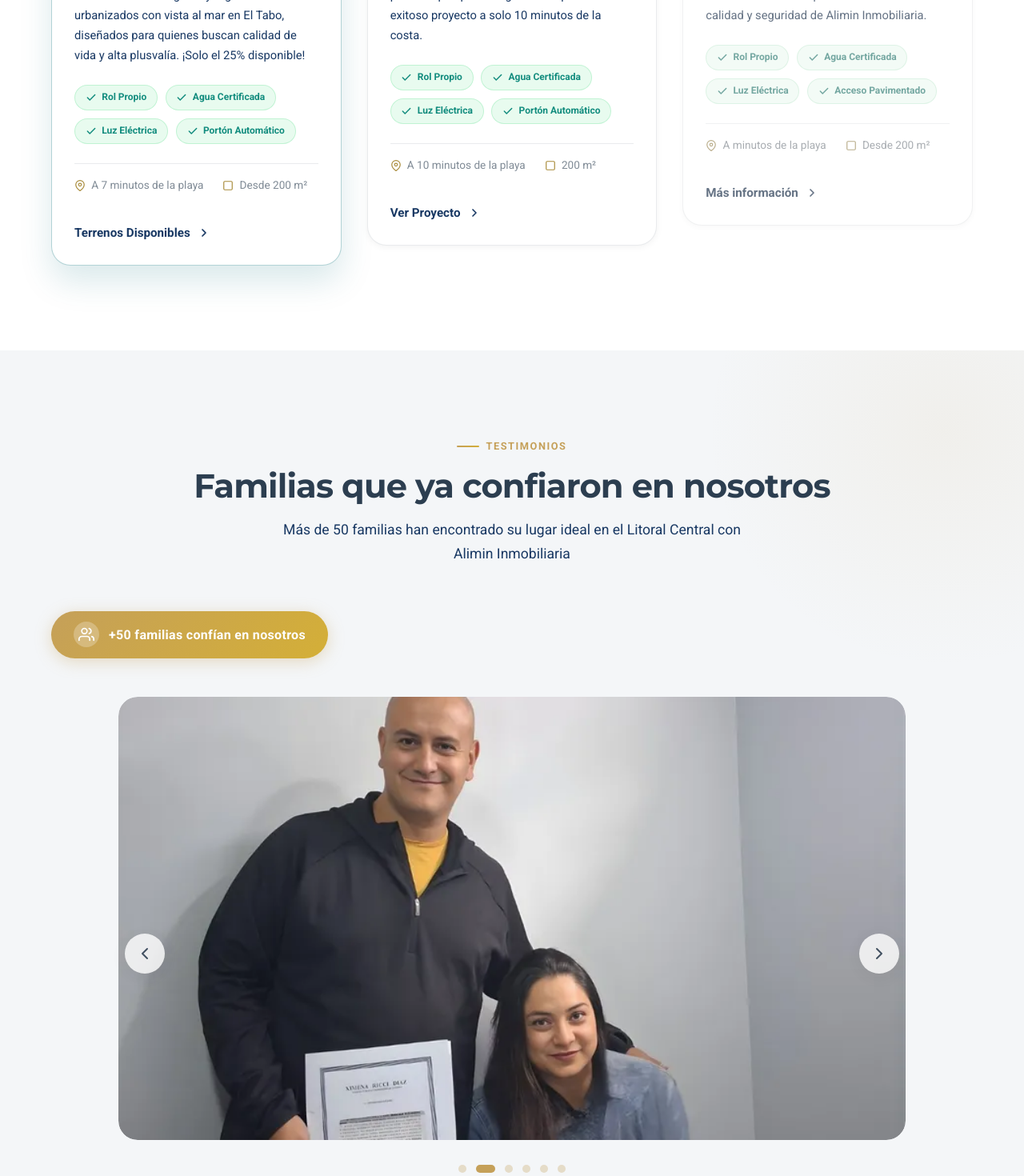
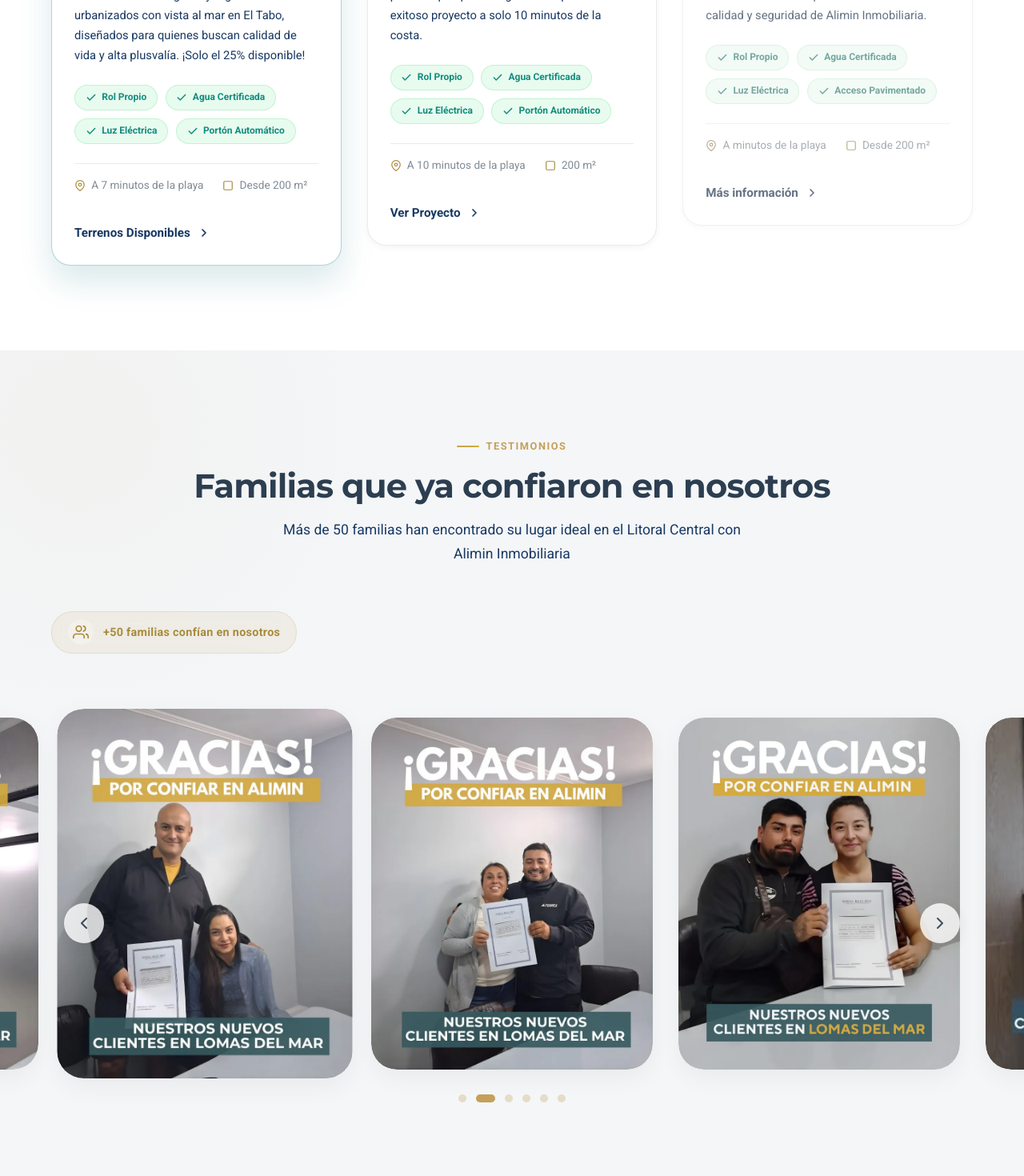
Before and after one commit to Nico-lab-cl/aliminspa, a Next.js app: page / in a window 1280 px wide. Shown: the part 1500-2970 px from the top of the page at 80% size. Built offline with nearby package versions, Linux system fonts and the light colour scheme.

Commit message:
style: refine testimonials with 3-column desktop layout and premium styling

```diff
--- a/src/components/sections/Testimonials.module.css
+++ b/src/components/sections/Testimonials.module.css
@@ -5,11 +5,11 @@
 
 .bgOrb {
     position: absolute;
-    width: 600px;
-    height: 600px;
-    background: radial-gradient(circle, rgba(197, 160, 89, 0.08) 0%, transparent 70%);
-    top: -200px;
-    right: -200px;
+    width: 800px;
+    height: 800px;
+    background: radial-gradient(circle, rgba(197, 160, 89, 0.05) 0%, transparent 70%);
+    top: -300px;
+    left: -300px;
     pointer-events: none;
     z-index: 0;
 }
@@ -18,16 +18,23 @@
     display: inline-flex;
     align-items: center;
     gap: 0.75rem;
-    background: linear-gradient(135deg, var(--gold) 0%, var(--gold-light) 100%);
-    color: white;
-    padding: 0.85rem 1.75rem;
+    background: rgba(197, 160, 89, 0.1);
+    backdrop-filter: blur(10px);
+    border: 1px solid rgba(197, 160, 89, 0.2);
+    color: var(--gold-dark);
+    padding: 0.6rem 1.25rem;
     border-radius: var(--radius-full);
     font-weight: 600;
-    font-size: 1rem;
+    font-size: 0.9rem;
     margin-bottom: 3rem;
-    box-shadow: 0 4px 20px rgba(197, 160, 89, 0.35);
     position: relative;
     z-index: 1;
+    transition: all var(--transition-base);
+}
+
+.badge:hover {
+    background: rgba(197, 160, 89, 0.15);
+    transform: translateY(-2px);
 }
 
 .badgeIcon {
@@ -47,37 +54,45 @@
 .carouselContainer {
     position: relative;
     width: 100%;
-    max-width: 1000px;
+    max-width: 1400px;
     margin: 0 auto;
-    overflow: hidden;
-    padding-bottom: 3rem;
+    overflow: visible;
+    padding: 2rem 0 4rem;
     z-index: 1;
 }
 
 .carouselTrack {
     display: flex;
-    transition: transform 0.6s cubic-bezier(0.4, 0, 0.2, 1);
+    transition: transform 0.7s cubic-bezier(0.19, 1, 0.22, 1);
     will-change: transform;
 }
 
 .slide {
-    flex: 0 0 100%;
-    min-width: 100%;
-    padding: 0 0.5rem;
+    padding: 0 1rem;
+    transition: all 0.5s ease;
 }
 
 .card {
     position: relative;
     border: none;
     padding: 0;
-    background: none;
+    background: white;
     cursor: pointer;
-    border-radius: var(--radius-lg);
+    border-radius: var(--radius-xl);
     overflow: hidden;
-    aspect-ratio: 16/9;
+    aspect-ratio: 4/5;
     width: 100%;
-    transition: all var(--transition-base);
-    box-shadow: var(--shadow-xl);
+    transition: all 0.5s cubic-bezier(0.19, 1, 0.22, 1);
+    box-shadow: 0 10px 30px rgba(0, 0, 0, 0.05);
+}
+
+.card:hover {
+    transform: translateY(-10px);
+    box-shadow: 0 20px 40px rgba(0, 0, 0, 0.1);
+}
+
+.activeCard {
+    transform: scale(1.05);
 }
 
 .card:focus {
@@ -122,18 +137,17 @@
     justify-content: center;
     width: 56px;
     height: 56px;
-    background: rgba(255, 255, 255, 0.95);
+    background: white;
     border-radius: 50%;
-    color: var(--text);
+    color: var(--gold);
     opacity: 0;
-    transform: scale(0.8);
-    transition: all var(--transition-base);
-    box-shadow: var(--shadow-lg);
+    transform: translateY(20px);
+    transition: all 0.4s ease;
 }
 
 .card:hover .zoomIcon {
     opacity: 1;
-    transform: scale(1);
+    transform: translateY(0);
 }
 
 /* Lightbox */
--- a/src/components/sections/Testimonials.tsx
+++ b/src/components/sections/Testimonials.tsx
@@ -17,6 +17,22 @@
 export default function Testimonials() {
     const [lightboxOpen, setLightboxOpen] = useState(false)
     const [currentIndex, setCurrentIndex] = useState(0)
+    const [itemsToShow, setItemsToShow] = useState(1)
+
+    useEffect(() => {
+        const handleResize = () => {
+            if (window.innerWidth >= 1024) {
+                setItemsToShow(3)
+            } else if (window.innerWidth >= 768) {
+                setItemsToShow(2)
+            } else {
+                setItemsToShow(1)
+            }
+        }
+        handleResize()
+        window.addEventListener('resize', handleResize)
+        return () => window.removeEventListener('resize', handleResize)
+    }, [])
 
     useEffect(() => {
         if (lightboxOpen) {
@@ -36,7 +52,7 @@
             }
         }, 5000)
         return () => clearInterval(interval)
-    }, [lightboxOpen, currentIndex])
+    }, [lightboxOpen, currentIndex, itemsToShow])
 
     const openLightbox = (index: number) => {
         setCurrentIndex(index)
@@ -48,11 +64,11 @@
     }
 
     const goToPrev = () => {
-        setCurrentIndex((prev) => (prev === 0 ? TESTIMONIALS.length - 1 : prev - 1))
+        setCurrentIndex((prev: number) => (prev === 0 ? TESTIMONIALS.length - 1 : prev - 1))
     }
 
     const goToNext = () => {
-        setCurrentIndex((prev) => (prev === TESTIMONIALS.length - 1 ? 0 : prev + 1))
+        setCurrentIndex((prev: number) => (prev === TESTIMONIALS.length - 1 ? 0 : prev + 1))
     }
 
     return (
@@ -87,11 +103,20 @@
                 </AnimatedSection>
 
                 <div className={styles.carouselContainer}>
-                    <div className={styles.carouselTrack} style={{ transform: `translateX(-${currentIndex * 100}%)` }}>
+                    <div
+                        className={styles.carouselTrack}
+                        style={{
+                            transform: `translateX(-${currentIndex * (100 / itemsToShow)}%)`
+                        }}
+                    >
                         {TESTIMONIALS.map((testimonial, i) => (
-                            <div key={testimonial.id} className={styles.slide}>
+                            <div
+                                key={testimonial.id}
+                                className={styles.slide}
+                                style={{ flex: `0 0 ${100 / itemsToShow}%` }}
+                            >
                                 <button
-                                    className={styles.card}
+                                    className={`${styles.card} ${i === currentIndex ? styles.activeCard : ''}`}
                                     onClick={() => openLightbox(i)}
                                     aria-label={`Ver testimonio ${testimonial.id}`}
                                 >
@@ -100,9 +125,9 @@
                                             src={testimonial.src}
                                             alt={testimonial.alt}
                                             fill
-                                            sizes="(max-width: 768px) 100vw, (max-width: 1200px) 80vw, 1200px"
+                                            sizes="(max-width: 768px) 100vw, (max-width: 1200px) 50vw, 33vw"
                                             className={styles.image}
-                                            priority={i === 0}
+                                            priority={i < itemsToShow}
                                         />
                                         <div className={styles.overlay}>
                                             <span className={styles.zoomIcon}>
```
